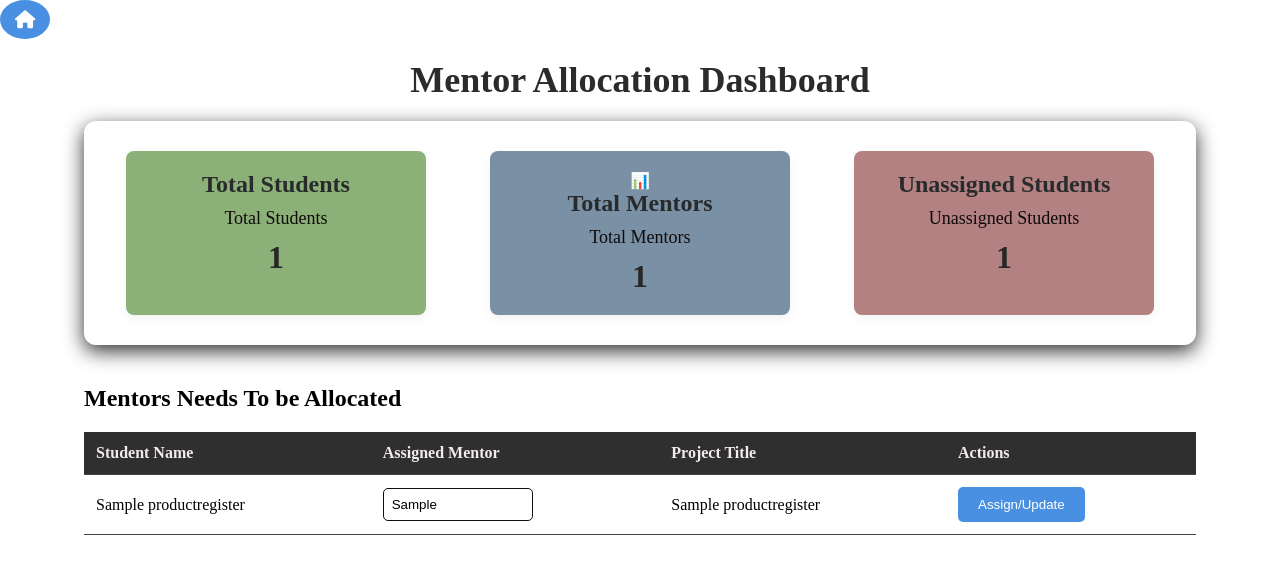
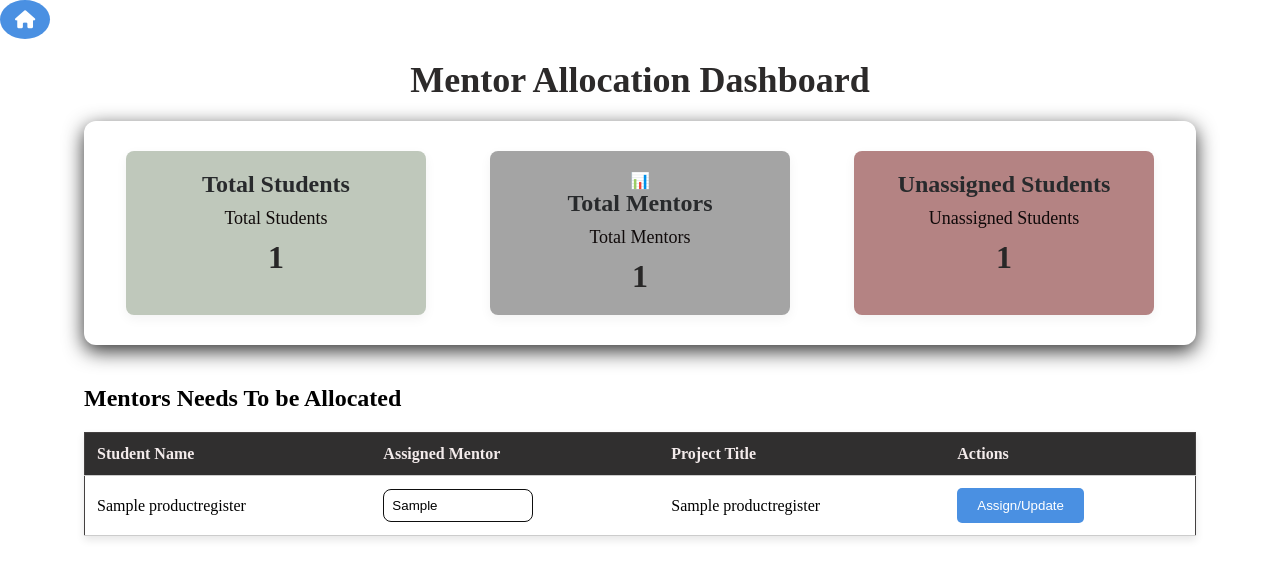
Before and after one commit to Sarathy-ram/Product_Review_portal, a Django app: template Product_Review/templates/mentor_assignment_dashboard.html in a window 1280 px wide. Shown: the top 579 px of the page. Run offline with Django 5.2, Linux system fonts and the light colour scheme; tables that the repository leaves empty hold one stand-in row (values such as "Sample post"); the template is opened without the code that fills it: values that come from a table or form of the project are taken from there, most other values are stand-ins (such as "Sample title", 1, 10 or a date in 2020).

Commit message:
mentor_css

```diff
--- a/Product_Review/static/css/dashboard.css
+++ b/Product_Review/static/css/dashboard.css
@@ -97,43 +97,52 @@ h1 {
 
 /* Color Variations for Different Box Types */
 .dashboard-overview .overview-box.students {
-    background-color: #8cb178; /* Light green */
+    background-color: #bfc8bb; /* Light green */
 }
 
 .dashboard-overview .overview-box.mentors {
-    background-color: #7990a5; /* Light blue */
+    background-color: #10101061; /* Light blue */
 }
 
 .dashboard-overview .overview-box.unassigned {
-    background-color: #b38181; /* Light red */
+    background-color: #b48383; /* Light red */
 }
 
 /* Recent Assignments Table Styling */
 table {
     width: 100%;
     border-collapse: collapse;
-    margin-top: 20px;
-    border-collapse: collapse;
+    margin: 20px 0;
+    font-size: 16px;
+    border-radius: 8 px;
+    text-align: left;
+    border: 1px solid #444141; /* Adds an outer border to the table */
+    box-shadow: 0 4px 8px rgba(0, 0, 0, 0.1); /* Subtle shadow for the table */
     overflow: hidden;
 }
 
 table th, table td {
     padding: 12px;
     text-align: left;
-    border-bottom: 1px solid #444141;
-
+    /* border: 1px solid #444141;*/
+    border-bottom: 1px solid #ccc;
 }
 
 table th {
     background-color: #302f2f;
+    color: #f3ebeb;
+    border-top: none; /* Removes unnecessary border on top */
+    border-right: none;
+}
 
-    color: #f3ebeb;
+table td {
+    border-right: none; /* No side borders */
 }
 
 table td input {
     padding: 8px;
     width: 150px;
-    border-radius: 5px;
+    border-radius: 8px;
     border: 1px solid #0e0e0e;
 }
 
@@ -141,6 +150,22 @@ table td span {
     color: #f44336; /* Red for "Not Allocated" */
     font-weight: bold;
 }
+
+/* Optional: alternating row background color */
+table tr:nth-child(even) {
+    background-color: #f9f9f9;
+}
+
+table tr:nth-child(odd) {
+    background-color: #ffffff;
+}
+
+/* Table row hover effect */
+table tr:hover {
+    background-color: #f1f1f1; /* Light background on hover */
+    box-shadow: 0 4px 6px rgba(0, 0, 0, 0.1); /* Slight shadow on hover */
+}
+
 
 /* Buttons */
 button {
--- a/Product_Review/templates/product_details.html
+++ b/Product_Review/templates/product_details.html
@@ -31,10 +31,10 @@
                 <a href="{{ product.bom_submission.url }}" target="_blank" class="btn">View BOM</a>
 
                 <!-- Allocate Mentor Button -->
-                <button class="btn mentor-btn" onclick="allocateMentor(this)">Allocate Mentor</button>
+                <!-- <button class="btn mentor-btn" onclick="allocateMentor(this)">Allocate Mentor</button>
                 <p class="mentor-name {% if not product.allocated_mentor %}hidden{% endif %}">
                     {{ product.allocated_mentor }}
-                </p>
+                </p> -->
 
                 <span class="status {{ product.status }}">{{ product.status|title }}</span>
             </div>
```
